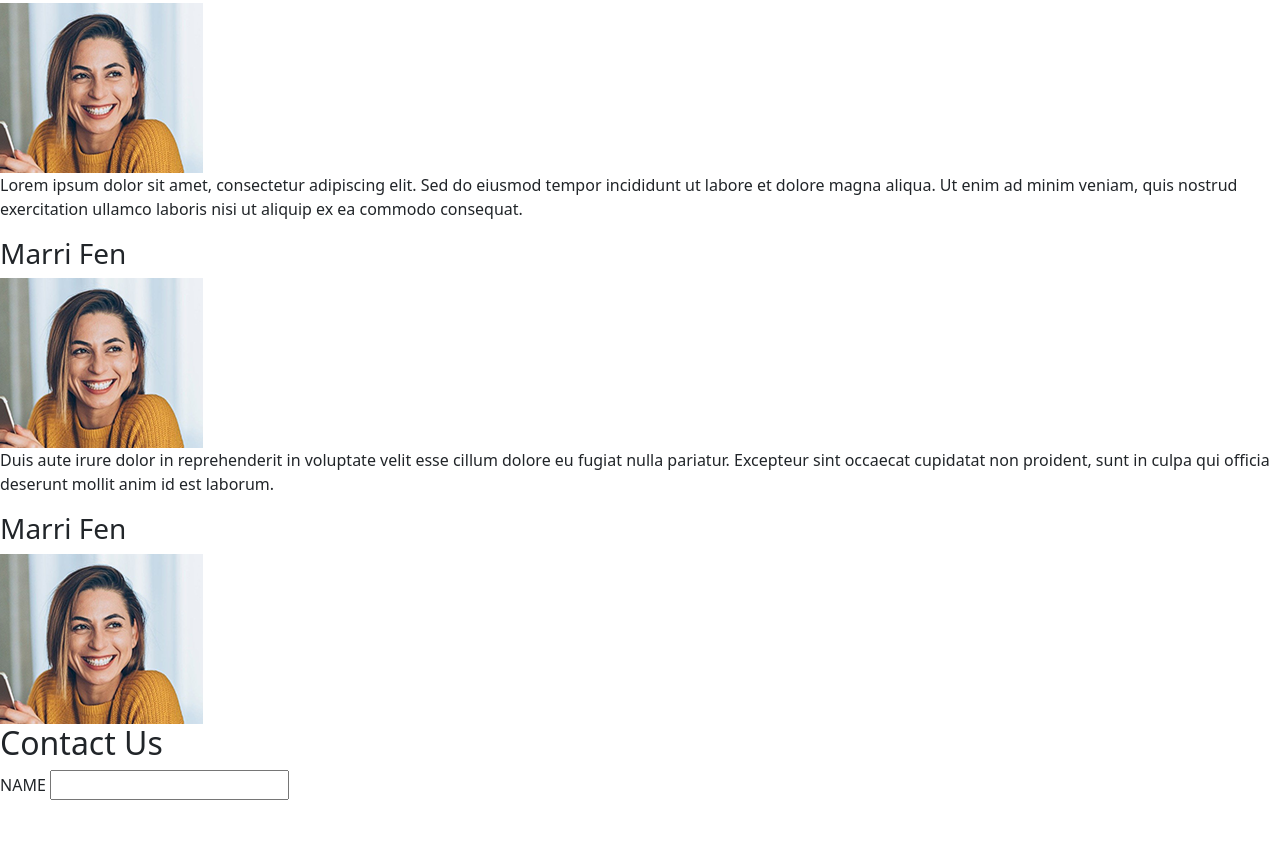
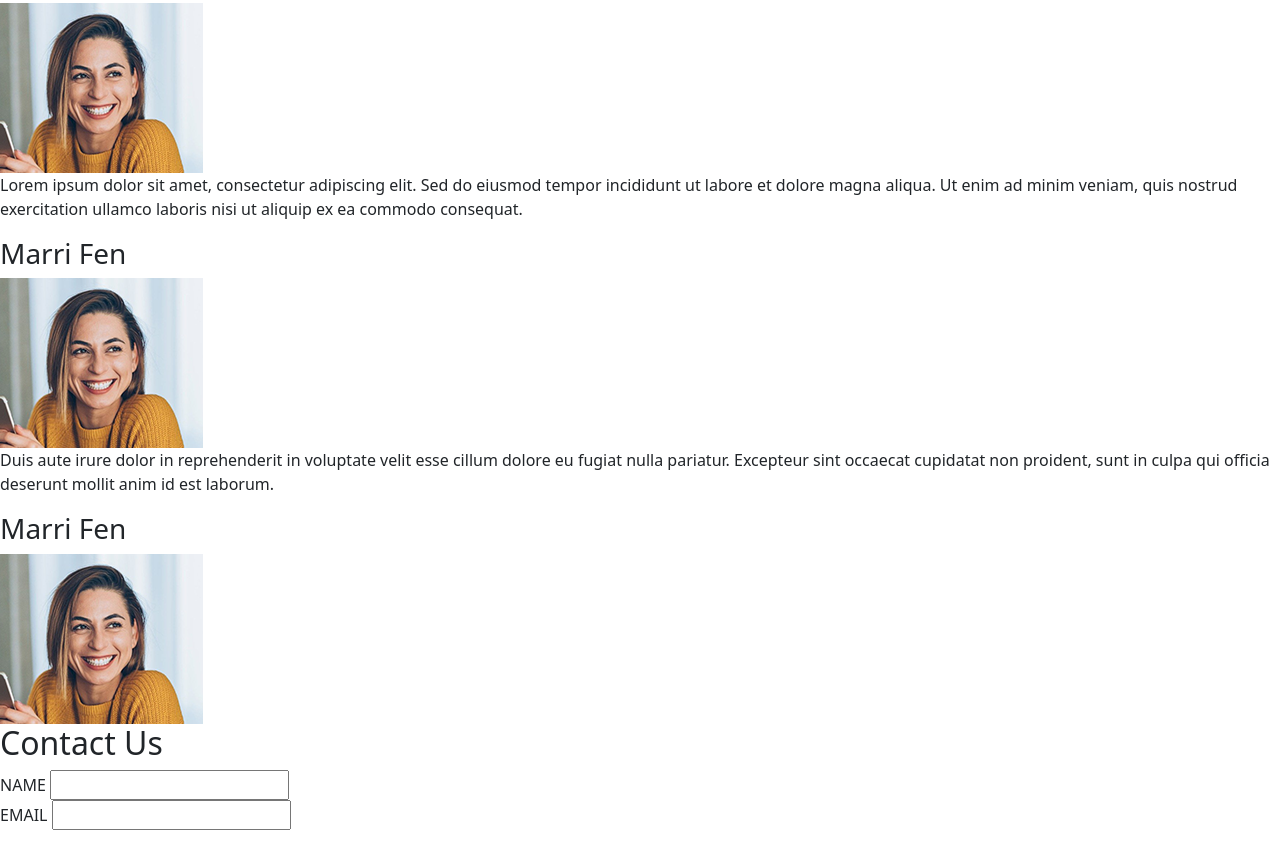
Before and after one commit to RDsT1707/ROMYK, a website with bundled scripts: page index.html in a window 1280 px wide. Shown: the part 3874-4720 px from the top of the page. Before the commit the page ends 4690 px from the top, so only its background shows below. Built offline with nearby package versions, Linux system fonts and the light colour scheme; files whose address does not match are found by name.

Commit message:
add contact-section 3

```diff
--- a/index.html
+++ b/index.html
@@ -184,6 +184,10 @@
                         <label for="name">NAME</label>
                         <input type="text" id="name" name="name">
                     </div>
+                    <div class="form-group">
+                        <label for="email">EMAIL</label>
+                        <input type="email" id="email" name="email">
+                    </div>
         </section>
 
 
```
